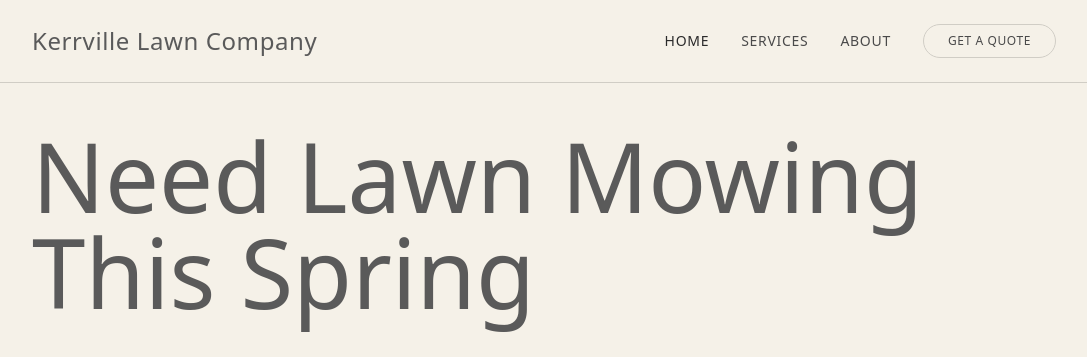
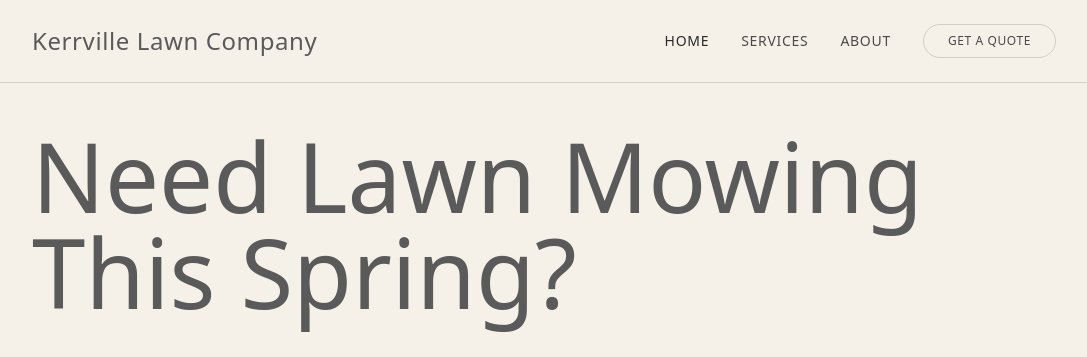
Before and after one commit to Acegreenberger/LawnCompany, a React (Vite) app: page / in a window 1280 px wide. Shown: the top 357 px of the page, without its empty margins (96-1183 px from the left). Built offline with nearby package versions, Linux system fonts and the light colour scheme; no server answers.

Commit message:
Updated App.tsx

```diff
--- a/src/App.tsx
+++ b/src/App.tsx
@@ -19,7 +19,7 @@ function HomePage() {
       {/* Hero Section */}
       <section className="min-h-screen flex flex-col justify-center items-start px-8 md:px-16 lg:px-32 py-16 pt-32">
         <h1 className="text-6xl md:text-7xl lg:text-8xl font-extralight text-[#5a5a5a] mb-8 leading-tight">
-          Need Lawn Mowing This Spring
+          Need Lawn Mowing This Spring?
         </h1>
         <p className="text-xl md:text-2xl text-[#4a4a4a] mb-12 max-w-3xl">
           We provide top quality lawn care in the Kerrville and Ingram area.
```
